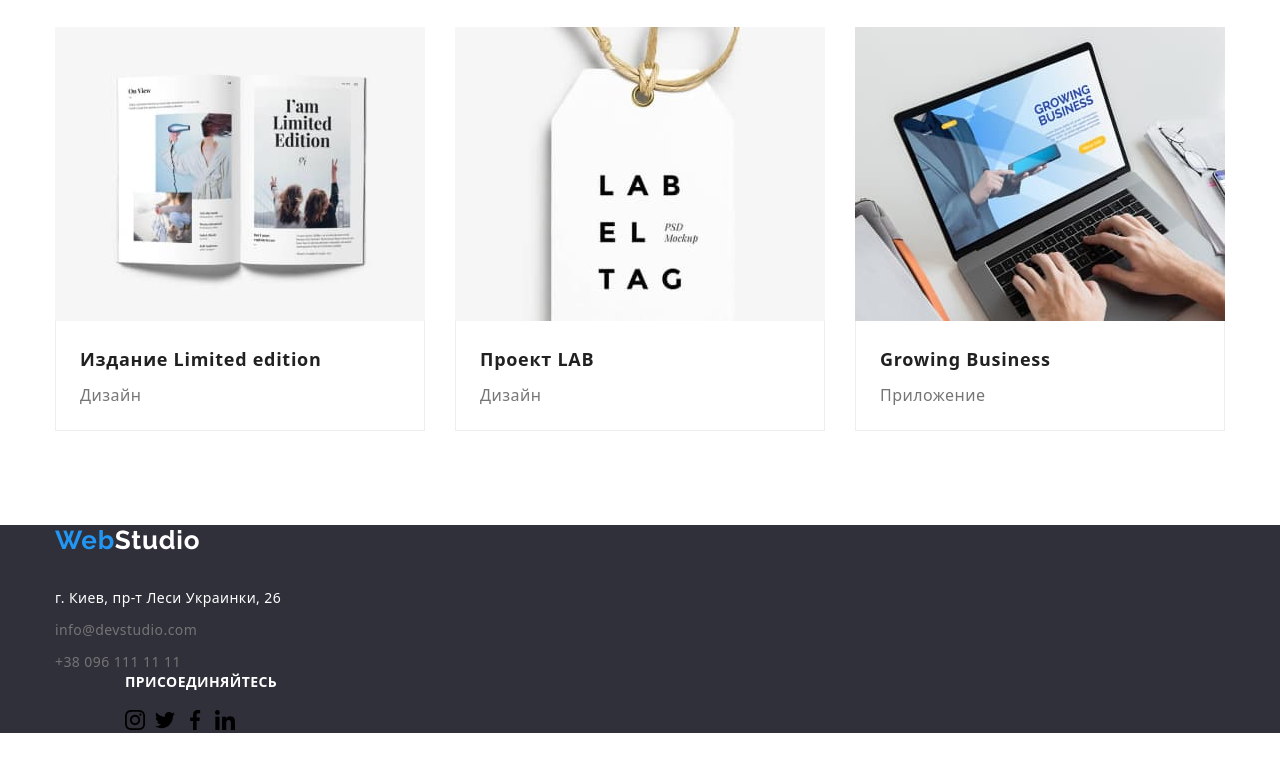
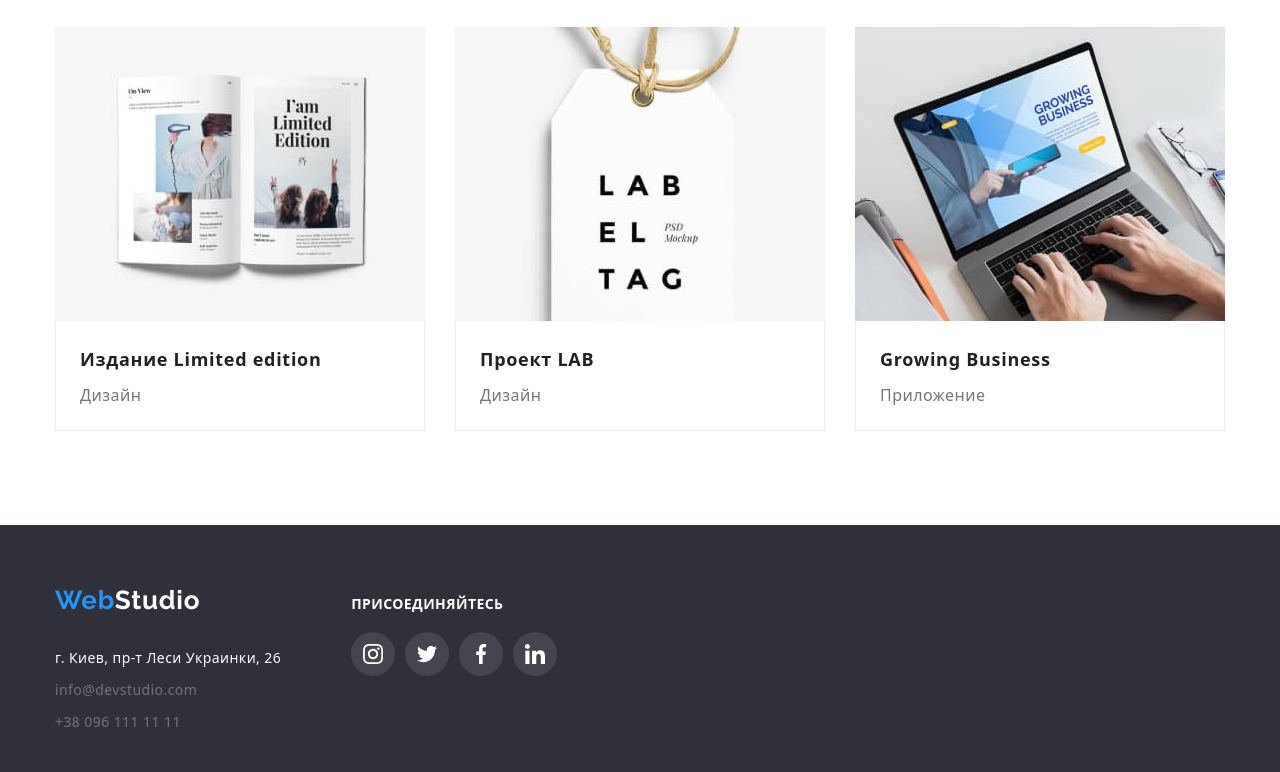
Before and after one commit to Justice1505/goit-markup-hw-04, a plain HTML site: page portfolio.html in a window 1280 px wide. Shown: the part 1143-1915 px from the top of the page. Before the commit the page ends 1878 px from the top, so only its background shows below. Drawn offline with nearby package versions, Linux system fonts and the light colour scheme.

Commit message:
correct mistakes detected by validator

```diff
--- a/portfolio.html
+++ b/portfolio.html
@@ -20,8 +20,8 @@
                 <li class="nav-item"><a href="./index.html" class="link">Студия</a></li>
                 <li class="nav-item"><a href="./portfolio.html" class="link current">Портфолио</a></li>
                 <li class="nav-item"><a href="" class="link">Контакты</a></li>
+        </ul>
         </nav>
-        </ul>
         <ul class="contacts">
             <li class="contact-item"><a href="mailto:info@devstudio.com" class="link"><svg class="contacts-icon"
                         width="16px" height="12px">
@@ -124,7 +124,7 @@
     </section>
     </main>
     <footer class="under">
-        <div class="footer-content container">
+        <div class="footer-dsg container">
             <div class="address-block">
                 <a class="logo2" href="./index.html"><span class="logo1">Web</span>Studio</a>
                 <address class="our-contacts">
@@ -145,29 +145,29 @@
                 <p class="join-content">Присоединяйтесь</p>
                 <ul class="social-list list">
                     <li class="social-list-item">
-                        <a href="#" class="social-list-link link">
-                            <svg class="social-list-icon" width="20px" height="20px">
+                        <a href="#" class="social-link social-footer-link link">
+                            <svg class="social-icon social-footer-icon" width="20px" height="20px">
                                 <use href="./images/icons.svg#icon-instagram"></use>
                             </svg>
                         </a>
                     </li>
                     <li class="social-list-item">
-                        <a href="#" class="social-list-link link">
-                            <svg class="social-list-icon" width="20px" height="20px">
+                        <a href="#" class="social-link social-footer-link link">
+                            <svg class="social-icon social-footer-icon" width="20px" height="20px">
                                 <use href="./images/icons.svg#icon-twitter"></use>
                             </svg>
                         </a>
                     </li>
                     <li class="social-list-item">
-                        <a href="#" class="social-list-link link">
-                            <svg class="social-list-icon" width="20px" height="20px">
+                        <a href="#" class="social-link social-footer-link link">
+                            <svg class="social-icon social-footer-icon" width="20px" height="20px">
                                 <use href="./images/icons.svg#icon-facebook"></use>
                             </svg>
                         </a>
                     </li>
                     <li class="social-list-item">
-                        <a href="#" class="social-list-link link">
-                            <svg class="social-list-icon" width="20px" height="20px">
+                        <a href="#" class="social-link social-footer-link link">
+                            <svg class="social-icon social-footer-icon" width="20px" height="20px">
                                 <use href="./images/icons.svg#icon-linkedin"></use>
                             </svg>
                         </a>
@@ -176,6 +176,5 @@
             </div>
         </div>
     </footer>
-    </footer>
 </body>
 </html>
```
Also changed, not shown: index.html (+1 -1 lines).
